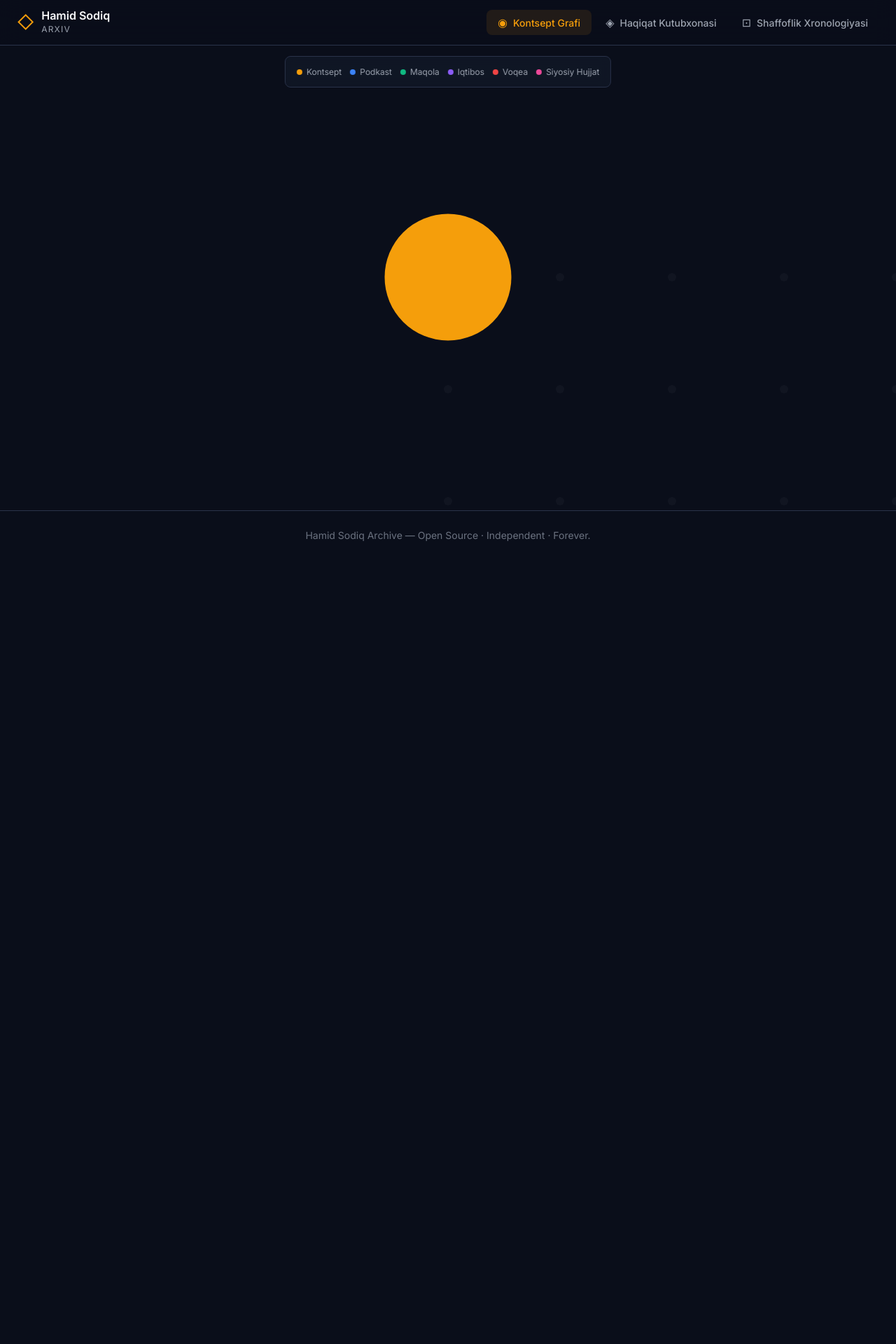
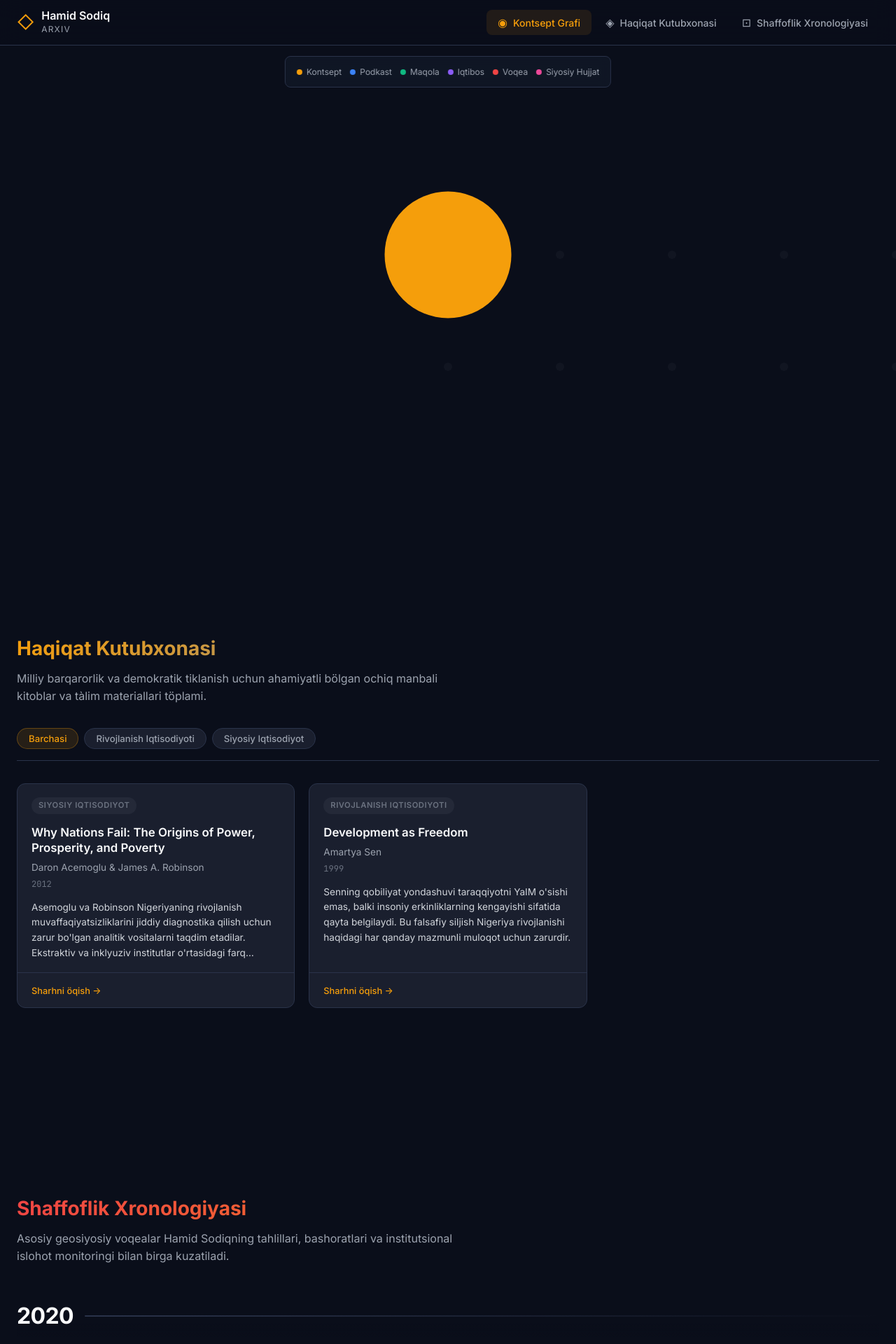
Before and after one commit to mxalimetov/hamid-sodiq, a React (Vite) app: page / in a window 1280 px wide. Shown: the top 1920 px of the page at 70% size. Before the commit the page ends 800 px from the top, so only its background shows below. Built offline with nearby package versions, Linux system fonts and the light colour scheme.

Commit message:
made like landing page

```diff
--- a/src/App.css
+++ b/src/App.css
@@ -11,6 +11,11 @@
   padding-top: 64px;
 }
 
+.content-section {
+  scroll-margin-top: 80px;
+  min-height: 100vh;
+}
+
 .app-footer {
   text-align: center;
   padding: 24px 16px;
--- a/src/App.tsx
+++ b/src/App.tsx
@@ -1,25 +1,28 @@
-import { useState, useCallback } from 'react';
 import Navigation from './components/Navigation';
 import ConceptGraph from './components/ConceptGraph';
 import LibraryGrid from './components/LibraryGrid';
 import Timeline from './components/Timeline';
-import type { TabId } from './types';
 import './App.css';
 
 export default function App() {
-  const [activeTab, setActiveTab] = useState<TabId>('graph');
-
-  const handleNavigate = useCallback((tab: TabId) => {
-    setActiveTab(tab);
-  }, []);
+  const handleNavigate = (sectionId: string) => {
+    const el = document.getElementById(sectionId);
+    if (el) el.scrollIntoView({ behavior: 'smooth' });
+  };
 
   return (
     <div className="app">
-      <Navigation activeTab={activeTab} onTabChange={setActiveTab} />
+      <Navigation onTabChange={handleNavigate} />
       <main className="main-content">
-        {activeTab === 'graph' && <ConceptGraph onNavigate={handleNavigate} />}
-        {activeTab === 'library' && <LibraryGrid />}
-        {activeTab === 'timeline' && <Timeline />}
+        <section id="section-graph" className="content-section">
+          <ConceptGraph onNavigate={handleNavigate} />
+        </section>
+        <section id="section-library" className="content-section">
+          <LibraryGrid />
+        </section>
+        <section id="section-timeline" className="content-section">
+          <Timeline />
+        </section>
       </main>
       <footer className="app-footer">
         <p>Hamid Sodiq Archive &mdash; Open Source &middot; Independent &middot; Forever.</p>
--- a/src/components/ConceptGraph.tsx
+++ b/src/components/ConceptGraph.tsx
@@ -2,7 +2,7 @@ import { useRef, useState, useEffect, useCallback, useMemo } from 'react';
 import ForceGraph2D from './ForceGraph2D';
 import { conceptGraphData } from '../data/concepts';
 import { useI18n } from '../i18n/context';
-import type { GraphNode, TabId } from '../types';
+import type { GraphNode } from '../types';
 import './ConceptGraph.css';
 
 const TYPE_COLORS: Record<string, string> = {
@@ -32,7 +32,7 @@ function getNodeColor(type: string): string {
 }
 
 interface ConceptGraphProps {
-  onNavigate: (tab: TabId) => void;
+  onNavigate: (sectionId: string) => void;
 }
 
 export default function ConceptGraph({ onNavigate }: ConceptGraphProps) {
@@ -146,12 +146,12 @@ export default function ConceptGraph({ onNavigate }: ConceptGraphProps) {
   const handleNavigateFromNode = useCallback(() => {
     if (!selectedNode) return;
     if (selectedNode.type === 'episode' || selectedNode.type === 'event') {
-      onNavigate('timeline');
+      onNavigate('section-timeline');
     } else if (
       selectedNode.type === 'article' ||
       selectedNode.type === 'document'
     ) {
-      onNavigate('library');
+      onNavigate('section-library');
     }
   }, [selectedNode, onNavigate]);
 
--- a/src/components/Navigation.tsx
+++ b/src/components/Navigation.tsx
@@ -1,20 +1,37 @@
+import { useState, useEffect } from 'react';
 import { useI18n } from '../i18n/context';
-import type { TabId } from '../types';
 import './Navigation.css';
 
 interface NavigationProps {
-  activeTab: TabId;
-  onTabChange: (tab: TabId) => void;
+  onTabChange: (sectionId: string) => void;
 }
 
-const tabs: { id: TabId; icon: string; labelKey: string }[] = [
-  { id: 'graph', icon: '◉', labelKey: 'nav.graph' },
-  { id: 'library', icon: '◈', labelKey: 'nav.library' },
-  { id: 'timeline', icon: '⊡', labelKey: 'nav.timeline' },
+const tabs: { id: string; icon: string; labelKey: string }[] = [
+  { id: 'section-graph', icon: '◉', labelKey: 'nav.graph' },
+  { id: 'section-library', icon: '◈', labelKey: 'nav.library' },
+  { id: 'section-timeline', icon: '⊡', labelKey: 'nav.timeline' },
 ];
 
-export default function Navigation({ activeTab, onTabChange }: NavigationProps) {
+export default function Navigation({ onTabChange }: NavigationProps) {
   const { t } = useI18n();
+  const [activeSection, setActiveSection] = useState('section-graph');
+
+  useEffect(() => {
+    const observer = new IntersectionObserver(
+      entries => {
+        for (const entry of entries) {
+          if (entry.isIntersecting) {
+            setActiveSection(entry.target.id);
+          }
+        }
+      },
+      { rootMargin: '-50% 0px -50% 0px' },
+    );
+
+    const sectionIds = tabs.map(t => document.getElementById(t.id)).filter(Boolean);
+    for (const el of sectionIds) observer.observe(el!);
+    return () => observer.disconnect();
+  }, []);
 
   return (
     <header className="nav-header">
@@ -31,9 +48,9 @@ export default function Navigation({ activeTab, onTabChange }: NavigationProps)
             <button
               key={tab.id}
               role="tab"
-              aria-selected={activeTab === tab.id}
-              aria-controls={`panel-${tab.id}`}
-              className={`nav-tab ${activeTab === tab.id ? 'active' : ''}`}
+              aria-selected={activeSection === tab.id}
+              aria-controls={tab.id}
+              className={`nav-tab ${activeSection === tab.id ? 'active' : ''}`}
               onClick={() => onTabChange(tab.id)}
             >
               <span className="nav-tab-icon">{tab.icon}</span>
@@ -41,7 +58,6 @@ export default function Navigation({ activeTab, onTabChange }: NavigationProps)
             </button>
           ))}
         </nav>
-
       </div>
     </header>
   );
```
